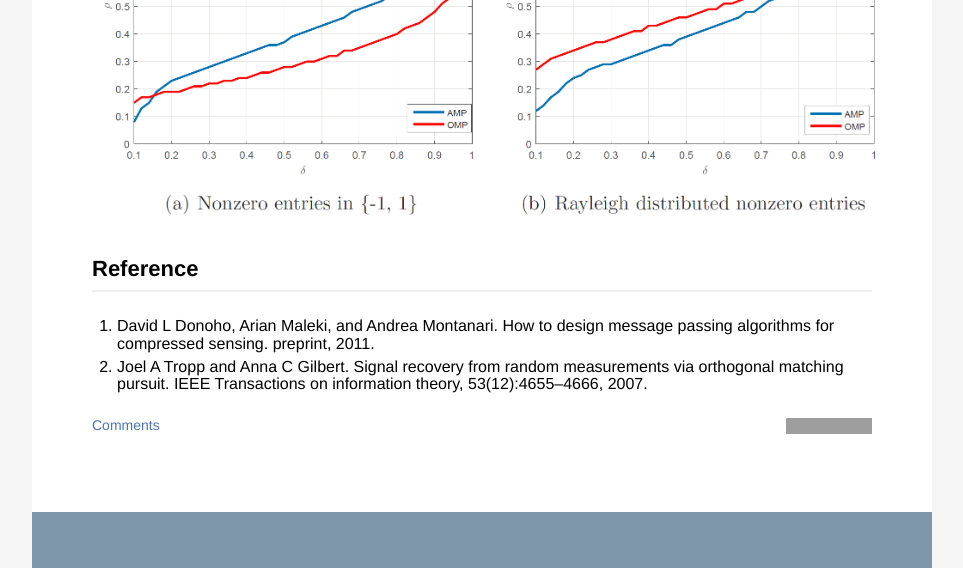
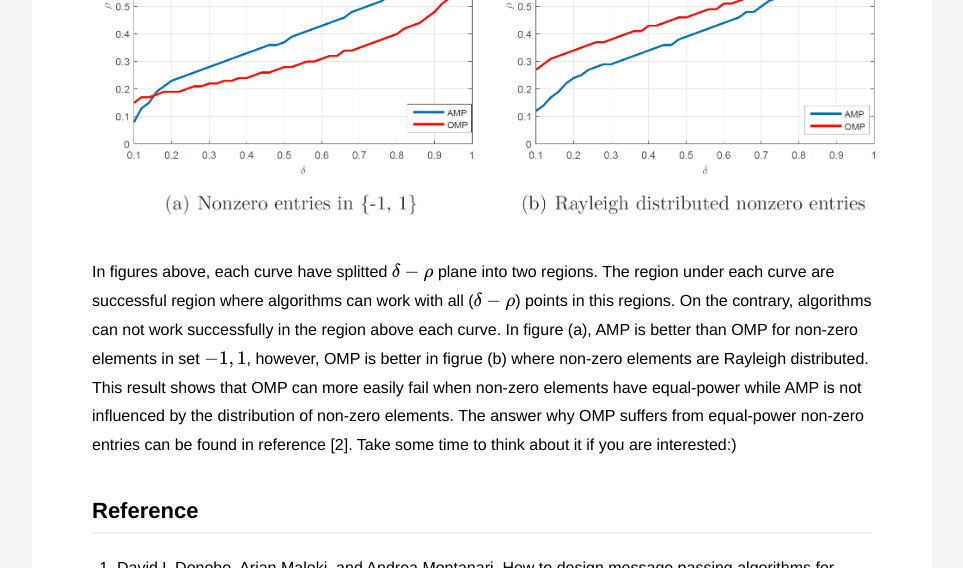
Before and after one commit to danqing117/danqing117.github.io, a Jekyll site: the page built from _posts/2017-04-06-AMP.md, in a window 1280 px wide and 900 px high, scrolled down 3055 px, cut to the strip 0-568 px from the top of the window. Shown: the whole strip, without its empty margins (158-1121 px from the left). Built offline with Jekyll 4.4.1, drawn with Linux system fonts in a browser that asks for light colours; formulas are drawn with MathJax 3; grey boxes are pictures that could not be loaded.

Commit message:
Update 2017-04-06-AMP.md

```diff
--- a/_posts/2017-04-06-AMP.md
+++ b/_posts/2017-04-06-AMP.md
@@ -75,6 +75,7 @@ Orthogonal matching pursuit (OMP) is another algorithm which can solve under-det
 
 ![Git Bash](/images/githubpages/AMP/PH.png)
 
+In figures above, each curve have splitted \\(\delta-\rho\\) plane into two regions. The region under each curve are successful region where algorithms can work with all (\\(\delta-\rho\\)) points in this regions. On the contrary, algorithms can not work successfully in the region above each curve. In figure (a), AMP is better than OMP for non-zero elements in set \\(\{-1,1\}\\), however, OMP is better in figrue (b) where non-zero elements are Rayleigh distributed. This result shows that OMP can more easily fail when non-zero elements have equal-power while AMP is not influenced by the distribution of non-zero elements. The answer why OMP suffers from equal-power non-zero entries can be found in reference [2]. Take some time to think about it if you are interested:)
 
 
 ## Reference
```
